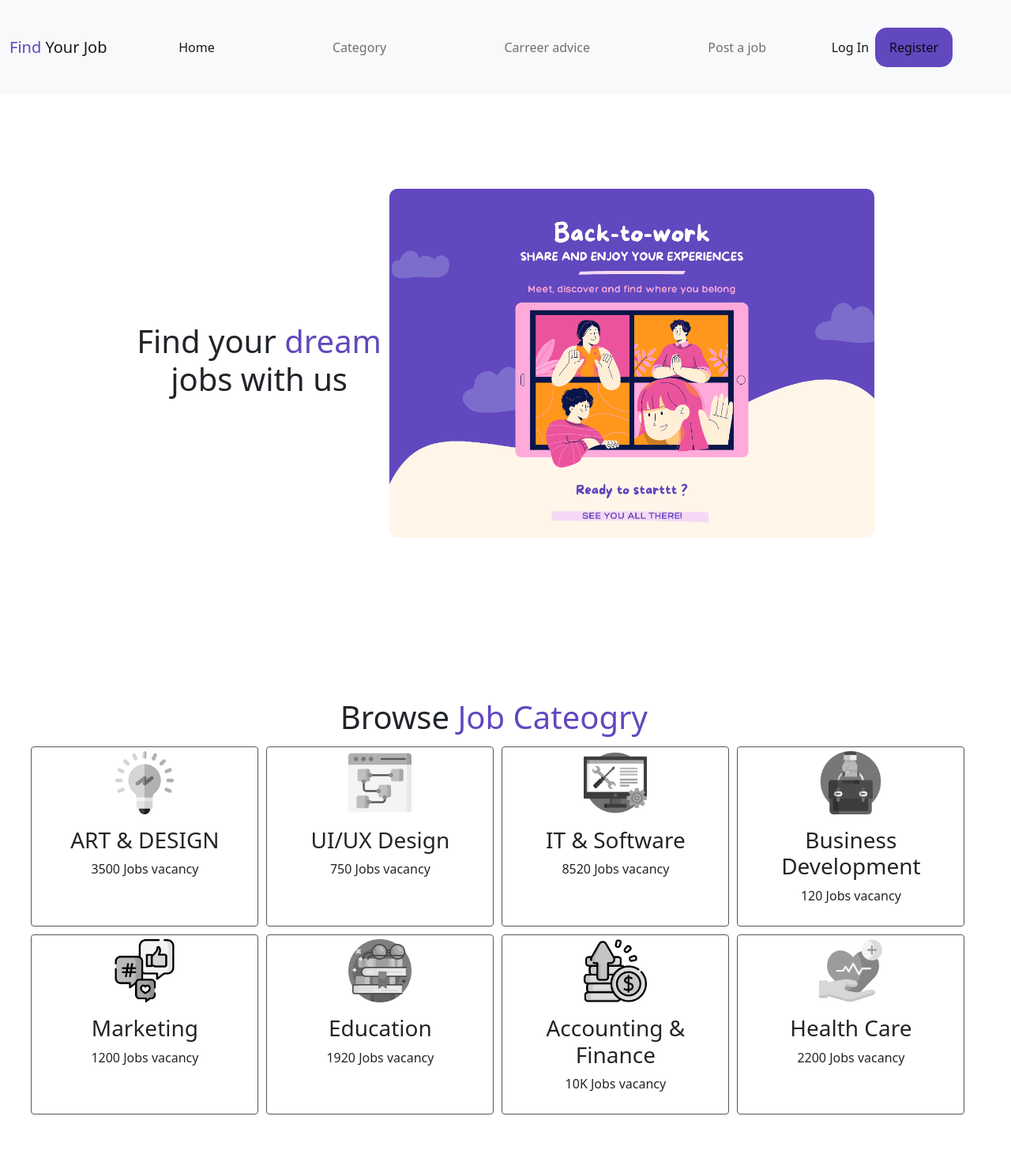
After one commit to yacine-21/JoinTheTeam, a Symfony app: template templates/home/index.html.twig in a window 1280 px wide. The commit adds this page. Shown: the whole page at 79% size. Run offline with Twig, Linux system fonts and the light colour scheme; the template is opened without the code that fills it, so the values that code supplies are empty; some libraries are stand-ins or nearby versions.

Commit message:
updated front

```diff
--- /dev/null
+++ b/public/css/style.css
@@ -0,0 +1,117 @@
+:root {
+  --main_color: #6148bf;
+  --text-color: #ffffff;
+}
+
+* {
+  margin: 0px;
+  padding: 0px;
+  box-sizing: border-box;
+}
+
+.text_title {
+  color: var(--main_color);
+}
+
+.button_register {
+  background-color: var(--main_color);
+  border: none;
+  padding: 5px 10px;
+  border-radius: 15px;
+  color: var(--color);
+}
+
+.nav_bar {
+  height: 15vh;
+}
+
+.container {
+  width: 100vw;
+  height: 85vh;
+  display: flex;
+  justify-content: center;
+  align-items: center;
+}
+
+.login_bloc {
+  display: flex;
+  flex: 1;
+  align-items: center;
+  color: var(--text-color);
+}
+
+.login_bloc > li {
+  list-style: none;
+  color: var(--text-color);
+}
+
+.menu_bloc {
+  width: auto;
+  flex: 4;
+  display: flex;
+  justify-content: space-around;
+  align-items: center;
+}
+
+.nav_bar > li {
+  color: red;
+}
+
+.landingPagePhoto {
+  width: 55%;
+  height: 65%;
+  border-radius: 10px;
+}
+
+.text_landing {
+  margin-right: 10px;
+  text-align: center;
+}
+
+.container_2 {
+  width: 98.5vw;
+  height: 85vh;
+  display: flex;
+  flex-direction: column;
+  justify-content: center;
+  align-items: center;
+}
+
+.card_cat {
+  display: flex;
+  flex-direction: column;
+  justify-content: center;
+  align-items: center;
+  outline: none;
+  margin: 5px;
+  width: 25%;
+  height: 50%;
+  padding-top: 5px;
+  border: 1px solid var(--main_color);
+  filter: grayscale(100%);
+}
+
+.card_cat:hover {
+  filter: grayscale(0%);
+  filter: drop-shadow(5px 5px 5px var(--main_color));
+}
+
+.card_icon {
+  width: 80px;
+  height: 80px;
+}
+.card_icon:hover {
+}
+
+.card-body {
+  text-align: center;
+}
+
+.categories{
+  justify-content: center;
+  align-items: center;
+  width: 95%;
+  height: auto;
+  display: flex;
+  flex-wrap: wrap;
+}
--- /dev/null
+++ b/templates/Macro/index.html.twig
@@ -0,0 +1,10 @@
+{% macro category (cat_name, cat_description,image) %}
+
+<div class="card card_cat" style="width: 18rem;">
+    <img src="/images/icons/{{image}}" class="card-img-top card_icon" alt="icon">
+    <div class="card-body">
+        <h3>{{cat_name}}</h3>
+        <p class="card-text">{{cat_description}}</p>
+    </div>
+</div>
+{% endmacro %}
--- a/templates/base.html.twig
+++ b/templates/base.html.twig
@@ -1,19 +1,33 @@
 <!DOCTYPE html>
 <html>
+
 <head>
     <meta charset="UTF-8">
     <title>{% block title %}Welcome!{% endblock %}</title>
-        {# Run `composer require symfony/webpack-encore-bundle`
-           and uncomment the following Encore helpers to start using Symfony UX #}
+    <link href="https://cdn.jsdelivr.net/npm/bootstrap@5.1.1/dist/css/bootstrap.min.css" rel="stylesheet"
+        integrity="sha384-F3w7mX95PdgyTmZZMECAngseQB83DfGTowi0iMjiWaeVhAn4FJkqJByhZMI3AhiU" crossorigin="anonymous">
+    <link rel="stylesheet" href="https://cdnjs.cloudflare.com/ajax/libs/font-awesome/6.0.0-beta2/css/all.min.css"
+        integrity="sha512-YWzhKL2whUzgiheMoBFwW8CKV4qpHQAEuvilg9FAn5VJUDwKZZxkJNuGM4XkWuk94WCrrwslk8yWNGmY1EduTA=="
+        crossorigin="anonymous" referrerpolicy="no-referrer" />
     {% block stylesheets %}
-            {#{{ encore_entry_link_tags('app') }}#}
+    <link rel="stylesheet" href="{{asset('/css/style.css')}}">
     {% endblock %}
 
     {% block javascripts %}
-            {#{{ encore_entry_script_tags('app') }}#}
     {% endblock %}
 </head>
+
 <body>
+
+    {% include "home/navbar.html.twig" %}
+
     {% block body %}{% endblock %}
+    <script src="https://cdn.jsdelivr.net/npm/@popperjs/core@2.9.3/dist/umd/popper.min.js"
+        integrity="sha384-W8fXfP3gkOKtndU4JGtKDvXbO53Wy8SZCQHczT5FMiiqmQfUpWbYdTil/SxwZgAN" crossorigin="anonymous">
+    </script>
+    <script src="https://cdn.jsdelivr.net/npm/bootstrap@5.1.1/dist/js/bootstrap.min.js"
+        integrity="sha384-skAcpIdS7UcVUC05LJ9Dxay8AXcDYfBJqt1CJ85S/CFujBsIzCIv+l9liuYLaMQ/" crossorigin="anonymous">
+    </script>
 </body>
+
 </html>
--- /dev/null
+++ b/templates/home/index.html.twig
@@ -0,0 +1,29 @@
+{% extends 'base.html.twig' %}
+
+{% from '/Macro/index.html.twig' import category %}
+
+{% block title %}Home page !{% endblock %}
+
+{% block body %}
+
+
+<div class="container">
+  <h1 class="text_landing"> Find your <span class="text_title">dream </span> <br> jobs with us </h1>
+  <img class="landingPagePhoto" src="/images/landingpage.png" alt="landing_page">
+</div>
+
+<div class="container_2">
+  <h1 class="text_landing"> Browse <span class="text_title">Job Cateogry</span></h1>
+  <section class="categories">
+    {{category("ART & DESIGN", "3500 Jobs vacancy", "art_design-icon.png")}}
+    {{category("UI/UX Design", "750 Jobs vacancy","ux_icon.png")}}
+    {{category("IT & Software", "8520 Jobs vacancy","technical_support_icon.png")}}
+    {{category("Business Development", "120 Jobs vacancy","briefcase_icon.png")}}
+    {{category("Marketing", "1200 Jobs vacancy","social-media_icon.png")}}
+    {{category("Education", "1920 Jobs vacancy","book_stack_icon.png")}}
+    {{category("Accounting & Finance", "10K Jobs vacancy","profits_icon.png")}}
+    {{category("Health Care", "2200 Jobs vacancy","healthcare_icon.png")}}
+  </section>
+</div>
+
+{% endblock %}
--- /dev/null
+++ b/templates/home/navbar.html.twig
@@ -0,0 +1,27 @@
+<nav class="navbar navbar-expand-lg navbar-light bg-light container-fluid d-flex justify-content-evenly nav_bar">
+    <a class="navbar-brand" href="/">
+        <span class="text_title">Find</span> Your Job
+    </a>
+    <ul class="navbar-nav me-auto mb-2 mb-lg-0 menu_bloc">
+        <li class="nav-item">
+            <a class="nav-link active" href="#">Home</a>
+        </li>
+        <li class="nav-item">
+            <a class="nav-link " href="#">Category</a>
+        </li>
+        <li class="nav-item">
+            <a class="nav-link " href="#">Carreer advice</a>
+        </li>
+        <li class="nav-item">
+            <a class="nav-link " href="#">Post a job</a>
+        </li>
+    </ul>
+    <ul class="navbar-nav me-auto mb-2 mb-lg-0 login_bloc">
+        <li class="nav-item">
+            <a class="nav-link active" href="#">Log In</a>
+        </li>
+        <button class="button_register">
+            <a class="nav-link active" href="#">Register</a>
+        </button>
+    </ul>
+</nav>
```
Also changed, not shown: src/Controller/HomeController.php (renamed from src/Controller/Home.php, +5 -6 lines), public/images/JOIN_THE_TEAM.png (added), public/images/icons/art_design-icon.png (added), public/images/icons/book_stack_icon.png (added), public/images/icons/briefcase_icon.png (added), public/images/icons/healthcare_icon.png (added), public/images/icons/profits_icon.png (added), public/images/icons/social-media_icon.png (added), public/images/icons/technical_support_icon.png (added), public/images/icons/ux_icon.png (added), public/images/landingpage.png (added), 1 other file. Lines whose indentation alone changed are shown as unchanged.
